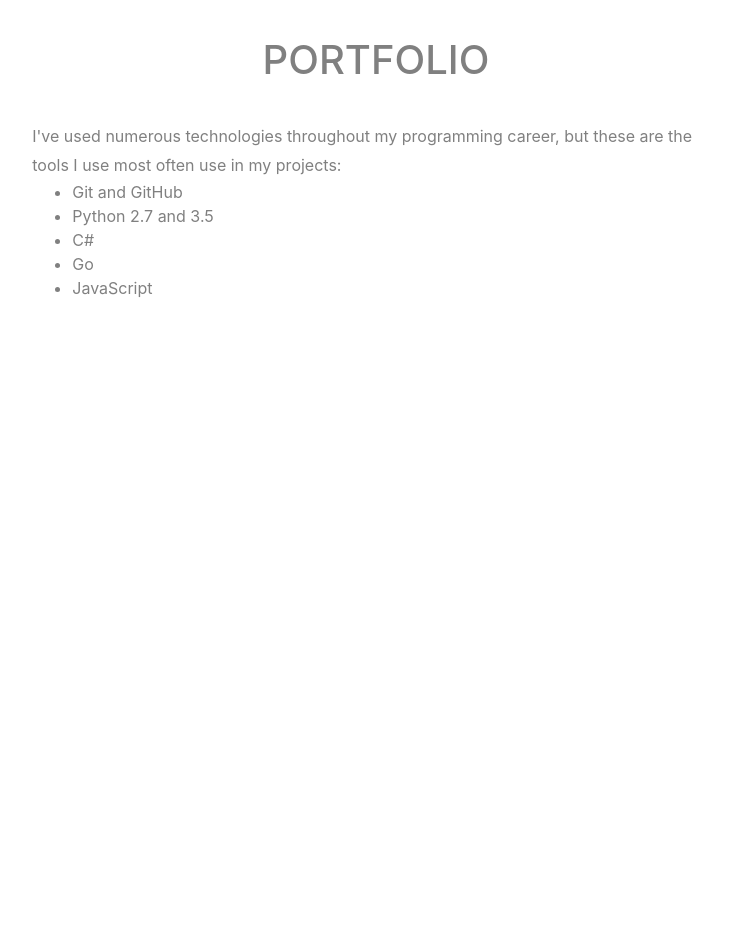
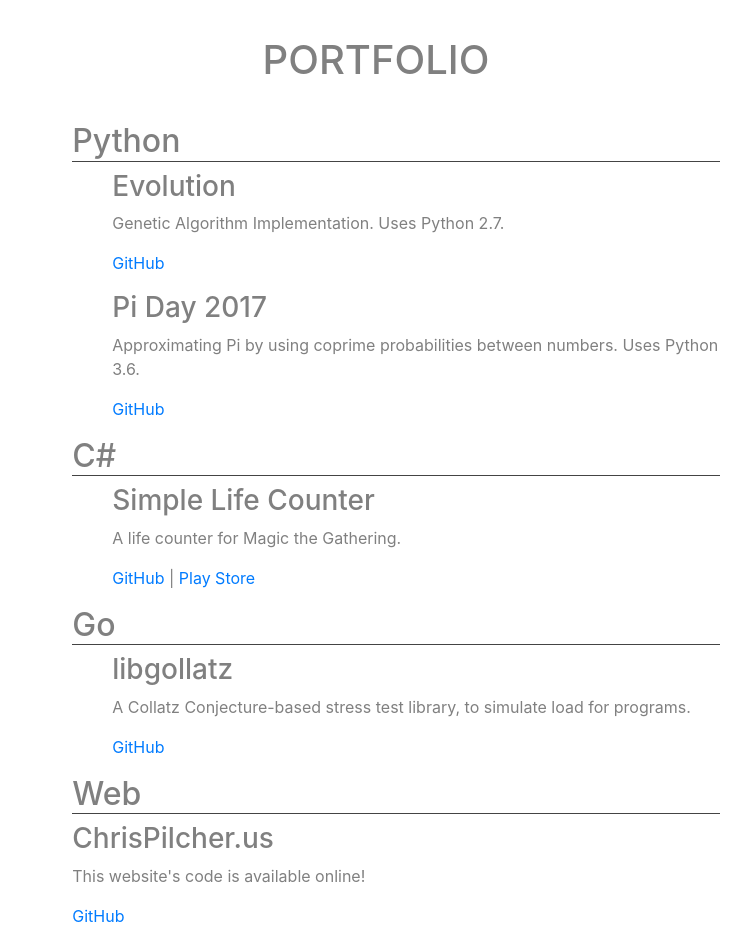
Before and after one commit to rheechashaipu/ChrisPilcherPortfolio, a plain HTML site: page index.html in a window 1280 px wide. Shown: the part 2020-2964 px from the top of the page, without its empty margins (264-1015 px from the left). Before the commit the page ends 2794 px from the top, so only its background shows below. Drawn offline with nearby package versions, Linux system fonts and the light colour scheme.

Commit message:
Added portfolio, added a todo list

```diff
--- a/index.html
+++ b/index.html
@@ -13,7 +13,7 @@
 		<nav class="navbar navbar-dark navbar-fixed-top bg-inverse">
 		  <ul class="nav navbar-nav">
 		    <li class="nav-item active">
-		      <a class="nav-link" href="#">Home <span class="sr-only">(current)</span></a>
+		      <a class="nav-link" href="#">Home<span class="sr-only">(current)</span></a>
 		    </li>
 		    <li class="nav-item">
 		      <a class="nav-link" href="#about-me">About Me</a>
@@ -29,6 +29,7 @@
 		    </li>
 		  </ul>
 		</nav>
+
 		<!--Title, landing page-->
 		<div class="container-fluid title">
 			<div class="row">
@@ -99,14 +100,50 @@
 				<div class="row about_me_header">
 					<div class="col-md-12"><h1>PORTFOLIO</h1></div>
 				</div>
-				<article class="biography">
-					I've used numerous technologies throughout my programming career, but these are the tools I use most often use in my projects:</article>
 					<ul>
-						<li>Git and GitHub</li>
-						<li>Python 2.7 and 3.5</li>
-						<li>C#</li>
-						<li>Go</li>
-						<li>JavaScript</li>
+						<li>
+							<h2 class="language-header">Python</h2>
+							<ul>
+								<li>
+									<h3>Evolution</h3>
+									<p>Genetic Algorithm Implementation. Uses Python 2.7.</p>
+									<p><a href="https://github.com/b4ux1t3/evolution">GitHub</a></p>
+								</li>
+								<li>
+									<h3>Pi Day 2017</h3>
+									<p>Approximating Pi by using coprime probabilities between numbers. Uses Python 3.6.</p>
+									<p><a href="https://github.com/b4ux1t3/piday2017">GitHub</a></p>
+								</li>
+							</ul>
+						</li>
+						<li>
+							<h2 class="language-header">C#</h2>
+							<ul>
+								<li>
+									<h3>Simple Life Counter</h3>
+									<p>A life counter for Magic the Gathering.</p>
+									<p><a href="https://github.com/b4ux1t3/simple-life-counter">GitHub</a> | <a href="https://play.google.com/store/apps/details?id=lifeCounter.lifeCounter&hl=en">Play Store</a></p>
+								</li>
+							</ul>
+						</li>
+						<li>
+							<h2 class="language-header">Go</h2>
+							<ul>
+								<li>
+									<h3>libgollatz</h3>
+									<p>A Collatz Conjecture-based stress test library, to simulate load for programs.</p>
+									<p><a href="https://github.com/b4ux1t3/libgollatz">GitHub</a></p>
+								</li>
+							</ul>
+						</li>
+						<li>
+							<h2 class="language-header">Web</h2>
+							<li>
+									<h3>ChrisPilcher.us</h3>
+									<p>This website's code is available online!</p>
+									<p><a href="https://github.com/b4ux1t3/ChrisPilcherPortfolio">GitHub</a></p>
+								</li>
+						</li>
 					</ul>
 				</div>
 			</div><!-- Ending of div for portfolio -->
--- a/styles.css
+++ b/styles.css
@@ -170,3 +170,11 @@ Education sections**/
 		width: 90%
 	}
 }
+
+ul{
+	list-style-type: none;
+}
+
+.language-header{
+	border-bottom: 1px solid #444444;
+}
```
Also changed, not shown: 1 other file.
